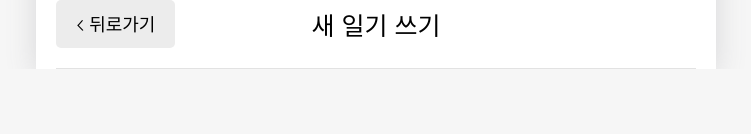
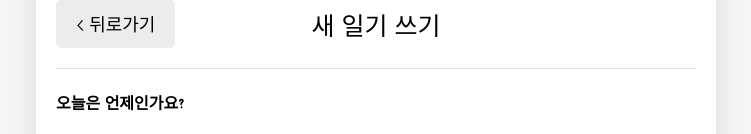
Before and after one commit to parksaneon/diary-emo, a React (Create React App) app: page /new in a window 1280 px wide. Shown: the part 1545-1679 px from the top of the page, without its empty margins (264-1015 px from the left). Before the commit the page ends 1614 px from the top, so only its background shows below. Built offline with nearby package versions, Linux system fonts and the light colour scheme; a web font is replaced by a local one.

Commit message:
feat : date select button

```diff
--- a/src/pages/New.js
+++ b/src/pages/New.js
@@ -1,13 +1,26 @@
+import { useState } from 'react';
 import { useNavigate } from 'react-router-dom';
 
 import MyHeader from '../components/MyHeader';
 import MyButton from '../components/MyButton';
 
+const getStringDate = date => date.toISOString().slice(0, 10);
+
 const New = () => {
+  const [date, setDate] = useState(getStringDate(new Date()));
   const navigate = useNavigate();
+
   return (
     <div>
       <MyHeader headerText='새 일기 쓰기' leftChild={<MyButton text='< 뒤로가기' onClick={() => navigate(-1)} />} />
+      <div>
+        <section>
+          <h4>오늘은 언제인가요?</h4>
+          <div className='input-box'>
+            <input className='input-date' type='date' onChange={e => setDate(e.target.value)} />
+          </div>
+        </section>
+      </div>
     </div>
   );
 };
```
